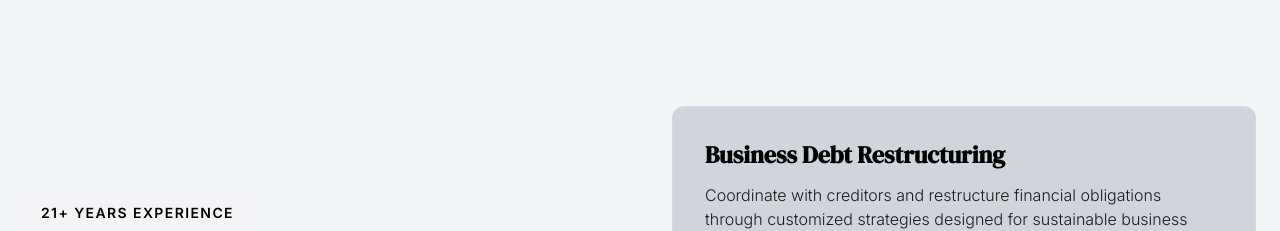
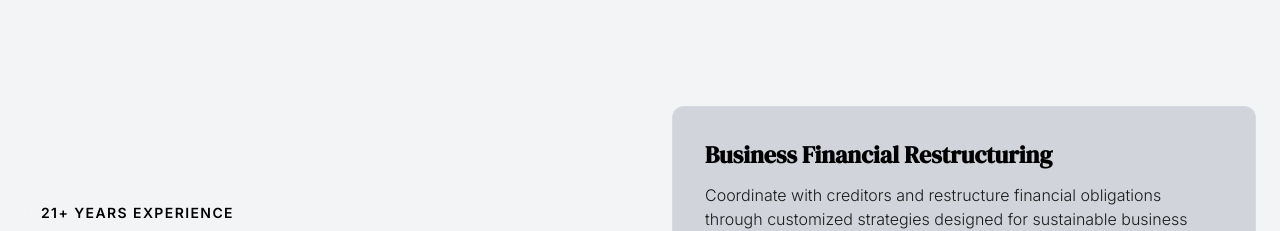
Before and after one commit to samknows9999/sg-054d5103-85fc-4583-be9c-e577d71113a8-1779968500, a Next.js app: page / in a window 1280 px wide. Shown: the part 3320-3551 px from the top of the page. Built offline with nearby package versions, Linux system fonts and the light colour scheme; no server answers; what react-google-recaptcha-v3 would draw is missing.

Commit message:
Update src/pages/index.tsx

```diff
--- a/src/pages/index.tsx
+++ b/src/pages/index.tsx
@@ -327,7 +327,7 @@ Date & Time: ${new Date().toLocaleString()}
               </div>
               <div className="space-y-6">
                 <div className="p-8 rounded-xl bg-white/5 border border-white/10 backdrop-blur-sm hover:bg-white/10 transition-colors" style={{ backgroundColor: "#d1d5db", backgroundImage: "none" }}>
-                  <h3 className="font-serif text-2xl font-semibold mb-3 text-white" style={{ color: "#000000" }}>Business Debt Restructuring</h3>
+                  <h3 className="font-serif text-2xl font-semibold mb-3 text-white" style={{ color: "#000000" }}>Business Financial Restructuring</h3>
                   <p className="text-gray-400 font-light" style={{ color: "#1a1a1a" }}>Coordinate with creditors and restructure financial obligations through customized strategies designed for sustainable business recovery.
 
                   </p>
```
